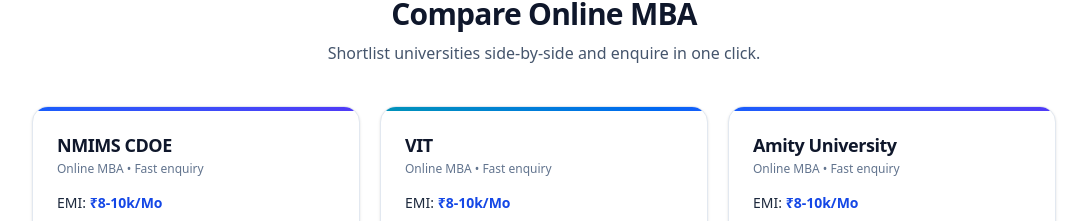
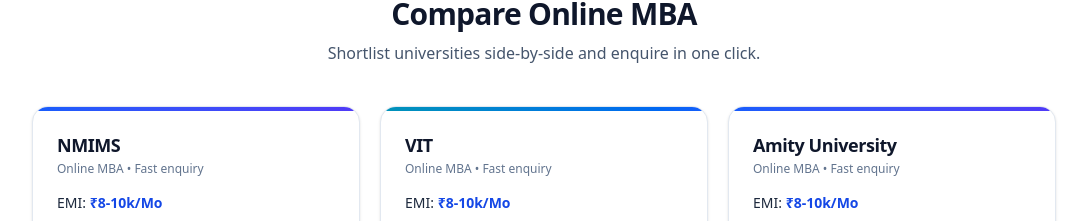
Before and after one commit to sans221131/revive, a Next.js app: page / in a window 1280 px wide. Shown: the part 818-1039 px from the top of the page, without its empty margins (96-1183 px from the left). Built offline with nearby package versions, Linux system fonts and the light colour scheme.

Commit message:
nmims name change

```diff
--- a/components/ComparePrograms.tsx
+++ b/components/ComparePrograms.tsx
@@ -9,7 +9,7 @@
 const programs: Program[] = [
   // Ordered as requested: NMIMS, VIT, AMITY, then others
   {
-    name: "NMIMS CDOE",
+    name: "NMIMS",
     accreditation: "UGC, DEB, NAAC A++, 8 campuses in India",
     emi: "₹8-10k/Mo",
     accent: "blue",
```
